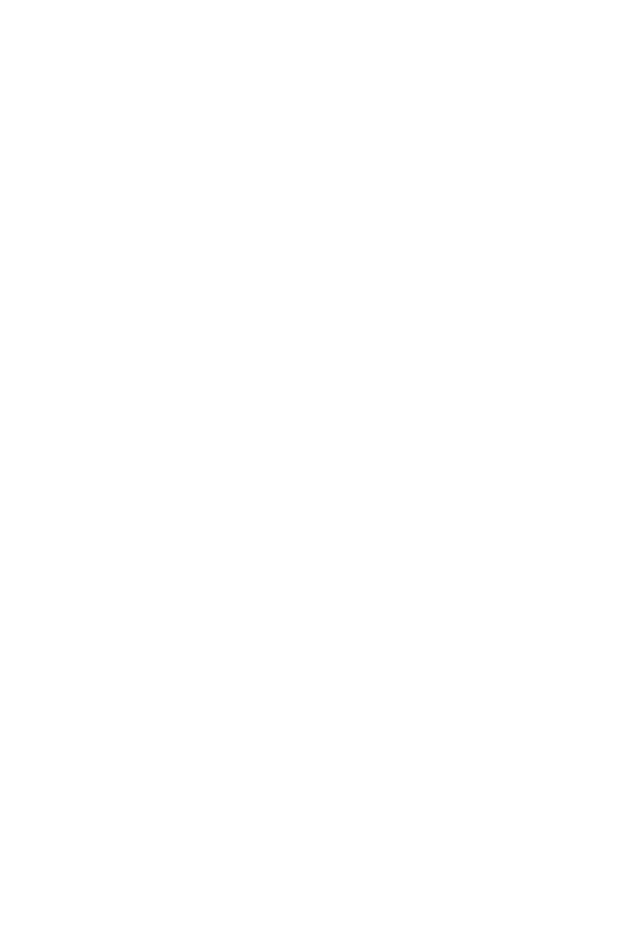
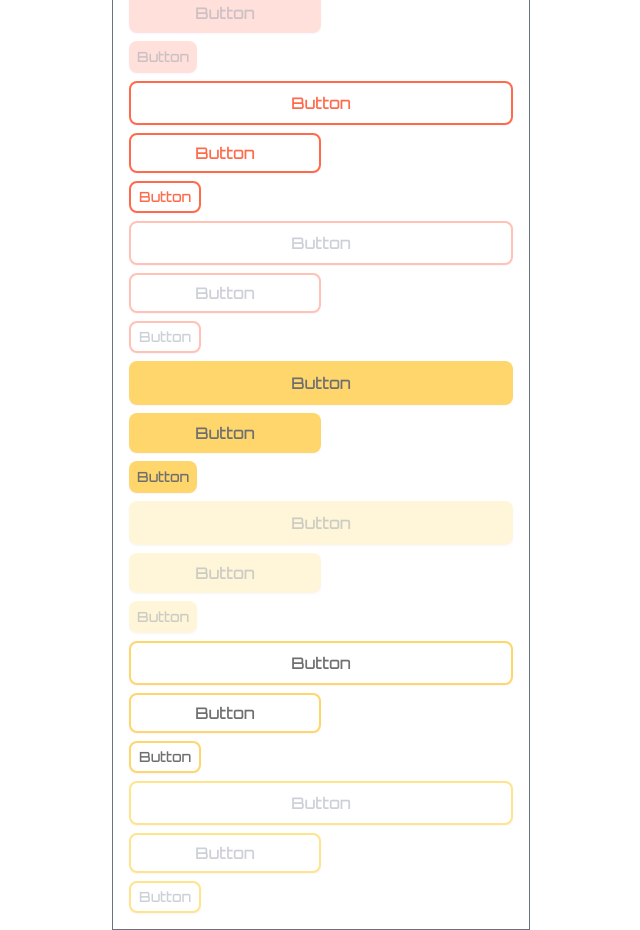
Before and after one commit to prgrms-web-devcourse-final-project/WEB5_6_Catfe_FE, a Next.js app: page / in a window 1280 px wide. Shown: the part 900-1830 px from the top of the page, without its empty margins (319-959 px from the left). Before the commit the page ends 800 px from the top, so only its background shows below. Built offline with nearby package versions, Linux system fonts and the light colour scheme; a web font is replaced by a local one.

Commit message:
feat : 공용 버튼 컴포넌트 추가

```diff
--- a/package.json
+++ b/package.json
@@ -12,6 +12,7 @@
     "@tanstack/react-query": "^5.89.0",
     "@tiptap/react": "^3.4.4",
     "@tiptap/starter-kit": "^3.4.4",
+    "class-variance-authority": "^0.7.1",
     "clsx": "^2.1.1",
     "gsap": "^3.13.0",
     "next": "15.5.3",
--- a/src/app/page.tsx
+++ b/src/app/page.tsx
@@ -1,8 +1,9 @@
+import Button from '@/component/Button';
 import Spinner from '@/component/Spinner';
 
 export default function Home() {
   return (
-    <div className="w-screen h-screen flex flex-col justify-center items-center gap-7">
+    <div className="w-screen min-h-screen flex flex-col justify-center items-center gap-7">
       <h1 className="text-2xl">Hello World</h1>
       <h2 className="text-xl">안녕하세요</h2>
       <div className="w-60 h-60 border border-gray-500 p-4 overflow-y-auto">
@@ -17,6 +18,81 @@ export default function Home() {
         <h3>Spinner Test</h3>
         <Spinner />
       </div>
+      <div className="border border-gray-500 p-4 overflow-y-auto flex flex-col gap-2">
+        <h1>Button Test</h1>
+        <Button size="lg" borderType="solid" color="primary">
+          Button
+        </Button>
+        <Button size="md" borderType="solid" color="primary">
+          Button
+        </Button>
+        <Button size="sm" borderType="solid" color="primary">
+          Button
+        </Button>
+        <Button size="lg" borderType="solid" color="primary" disabled>
+          Button
+        </Button>
+        <Button size="md" borderType="solid" color="primary" disabled>
+          Button
+        </Button>
+        <Button size="sm" borderType="solid" color="primary" disabled>
+          Button
+        </Button>
+        <Button size="lg" borderType="outline" color="primary">
+          Button
+        </Button>
+        <Button size="md" borderType="outline" color="primary">
+          Button
+        </Button>
+        <Button size="sm" borderType="outline" color="primary">
+          Button
+        </Button>
+        <Button size="lg" borderType="outline" color="primary" disabled>
+          Button
+        </Button>
+        <Button size="md" borderType="outline" color="primary" disabled>
+          Button
+        </Button>
+        <Button size="sm" borderType="outline" color="primary" disabled>
+          Button
+        </Button>
+        <Button size="lg" borderType="solid" color="secondary">
+          Button
+        </Button>
+        <Button size="md" borderType="solid" color="secondary">
+          Button
+        </Button>
+        <Button size="sm" borderType="solid" color="secondary">
+          Button
+        </Button>
+        <Button size="lg" borderType="solid" color="secondary" disabled>
+          Button
+        </Button>
+        <Button size="md" borderType="solid" color="secondary" disabled>
+          Button
+        </Button>
+        <Button size="sm" borderType="solid" color="secondary" disabled>
+          Button
+        </Button>
+        <Button size="lg" borderType="outline" color="secondary">
+          Button
+        </Button>
+        <Button size="md" borderType="outline" color="secondary">
+          Button
+        </Button>
+        <Button size="sm" borderType="outline" color="secondary">
+          Button
+        </Button>
+        <Button size="lg" borderType="outline" color="secondary" disabled>
+          Button
+        </Button>
+        <Button size="md" borderType="outline" color="secondary" disabled>
+          Button
+        </Button>
+        <Button size="sm" borderType="outline" color="secondary" disabled>
+          Button
+        </Button>
+      </div>
     </div>
   );
 }
--- /dev/null
+++ b/src/component/Button.tsx
@@ -0,0 +1,87 @@
+'use client';
+
+import tw from '@/utils/tw';
+import { cva, type VariantProps } from 'class-variance-authority';
+
+const buttonVariants = cva(
+  'inline-flex self-start shrink-0 justify-center items-center rounded-lg font-bold overflow-hidden shadow-[0px_1px_2px_0px_rgba(105,81,255,0.05)] transition-colors duration-150 font-medium select-none cursor-pointer focus:outline-none focus-visible:ring-2 focus-visible:ring-primary-300 disabled:cursor-not-allowed',
+  {
+    variants: {
+      size: {
+        sm: 'w-auto h-8 flex-none px-2 text-sm',
+        md: 'w-48 h-10 px-4 text-base',
+        lg: 'w-96 h-11 px-4 text-base',
+      },
+      borderType: {
+        solid: '',
+        outline: 'border border-2',
+      },
+      color: {
+        primary: '',
+        secondary: '',
+      },
+    },
+    compoundVariants: [
+      // primary + solid
+      {
+        borderType: 'solid',
+        color: 'primary',
+        class:
+          'bg-primary-500 text-white enabled:hover:bg-primary-300 disabled:bg-primary-200/50 disabled:text-gray-400/50',
+      },
+      // primary + outline
+      {
+        borderType: 'outline',
+        color: 'primary',
+        class:
+          'border-primary-500 text-primary-500 enabled:hover:bg-primary-300/20 disabled:border-primary-200 disabled:text-gray-400/50',
+      },
+      // secondary + solid
+      {
+        borderType: 'solid',
+        color: 'secondary',
+        class:
+          'bg-secondary-500 text-text-secondary enabled:hover:bg-secondary-300 disabled:bg-secondary-200/50 disabled:text-gray-400/50',
+      },
+      // secondary + outline
+      {
+        borderType: 'outline',
+        color: 'secondary',
+        class:
+          'border-secondary-500 text-text-secondary enabled:hover:bg-secondary-300/20 disabled:border-secondary-300 disabled:text-gray-400/50',
+      },
+    ],
+  }
+);
+
+type ButtonProps = React.ButtonHTMLAttributes<HTMLButtonElement> &
+  VariantProps<typeof buttonVariants> & {
+    hasIcon?: boolean;
+    fullWidth?: boolean;
+  };
+
+function Button({
+  children,
+  size = 'lg',
+  borderType = 'solid',
+  color = 'primary',
+  className,
+  hasIcon = false,
+  fullWidth = false,
+  ...rest
+}: ButtonProps) {
+  return (
+    <button
+      className={tw(
+        buttonVariants({ size, borderType, color }),
+        hasIcon && 'gap-2',
+        fullWidth && 'w-full',
+        className
+      )}
+      {...rest}
+    >
+      {children}
+    </button>
+  );
+}
+export default Button;
```
Also changed, not shown: 1 other file (tests, documents, lock files or other folders).
